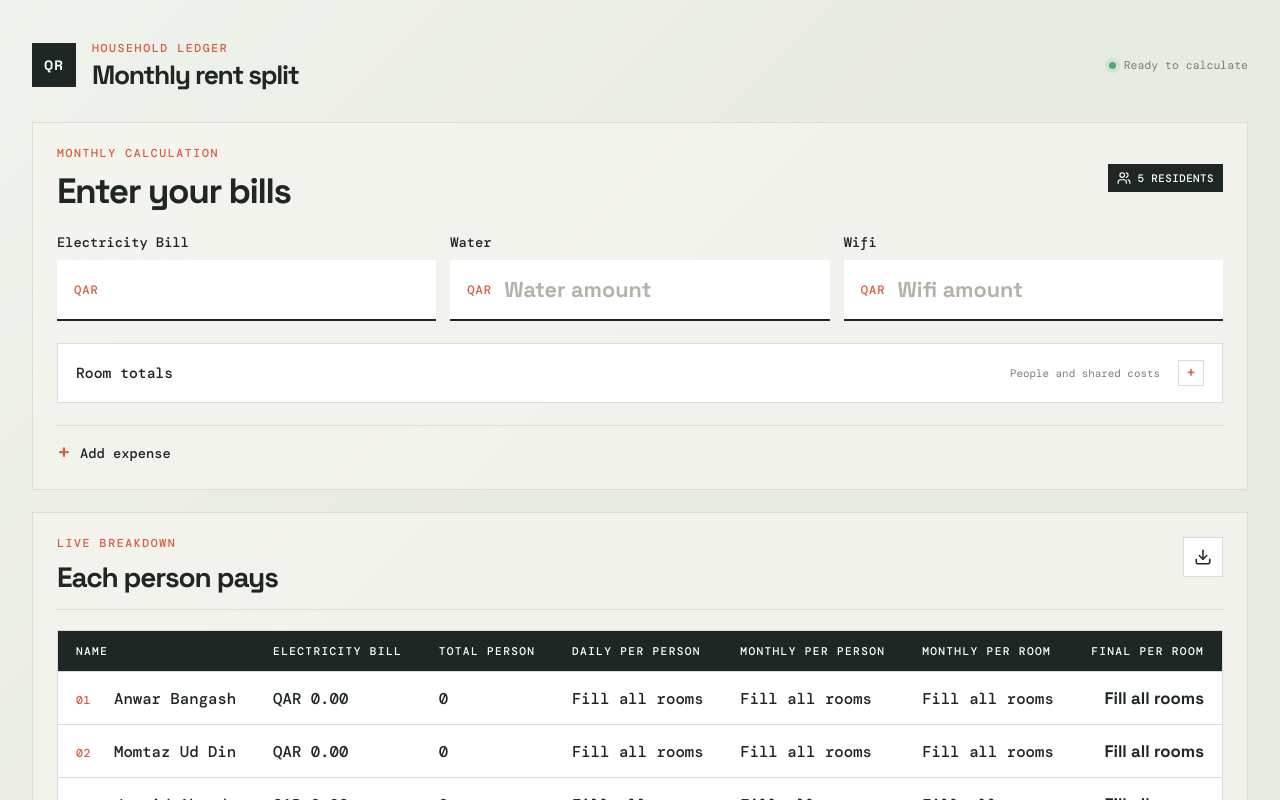
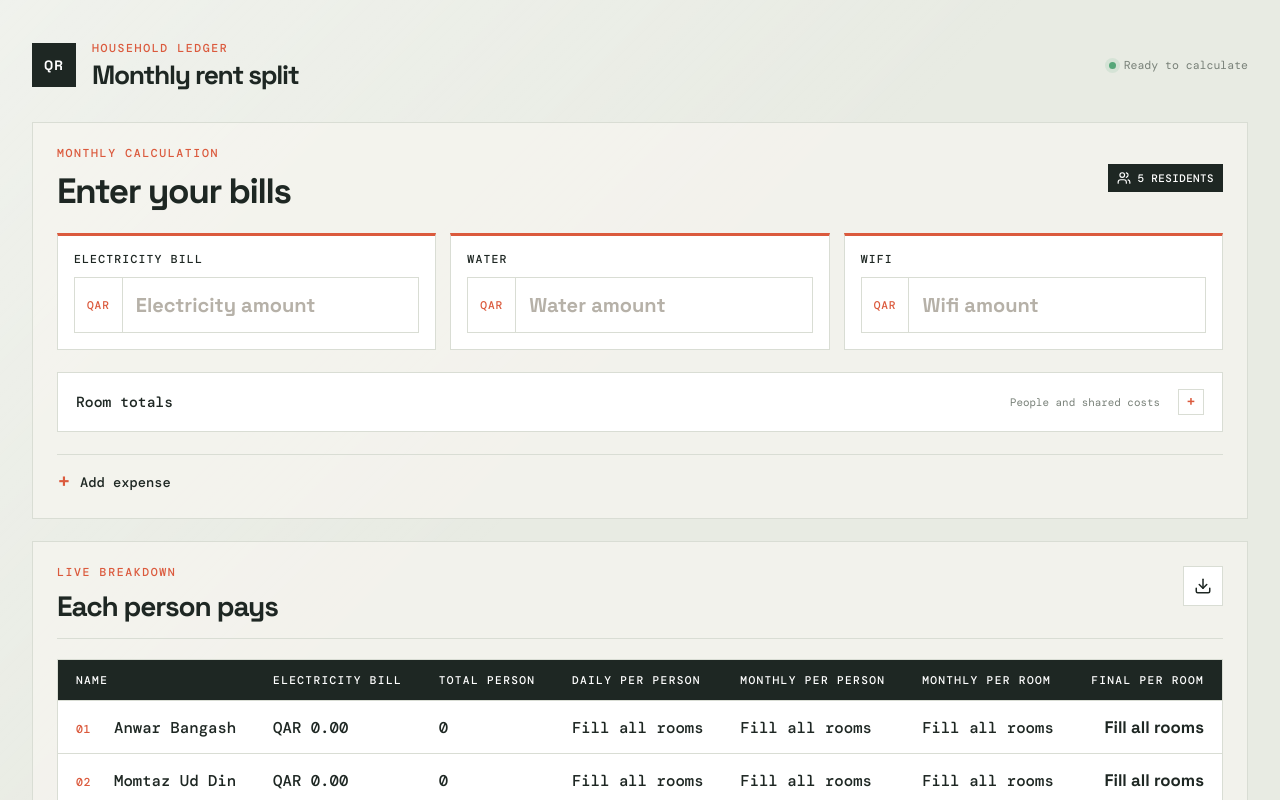
Before and after one commit to fazalhadi26/qatar-rent-project, a React (Vite) app: page / in a window 1280 px wide. Shown: the top 800 px of the page. Built offline with nearby package versions, Linux system fonts and the light colour scheme.

Commit message:
change montly limit

```diff
--- a/src/App.css
+++ b/src/App.css
@@ -16,11 +16,12 @@ h2 { margin-bottom: 0; font-size: clamp(1.6rem, 3vw, 2.2rem); line-height: 1; }
 .panel-heading, .results-heading { display: flex; align-items: flex-start; justify-content: space-between; gap: 24px; }
 .resident-count { padding: 7px 11px; border: 1px solid var(--line); color: var(--muted); font-size: 0.78rem; font-weight: 700; letter-spacing: 0.04em; text-transform: uppercase; }
 .bill-form { max-width: 450px; margin-top: 28px; }
-.bill-form label { display: block; margin-bottom: 9px; color: var(--ink); font-size: 0.86rem; font-weight: 700; }
-.input-wrap { display: flex; align-items: center; border-bottom: 2px solid var(--ink); background: var(--paper); transition: border-color 160ms ease, box-shadow 160ms ease; }
-.input-wrap:focus-within { border-color: var(--accent); box-shadow: 0 3px 0 var(--accent); }
-.currency { padding-left: 17px; color: var(--accent); font-size: 0.76rem; font-weight: 800; letter-spacing: 0.08em; }
-input { width: 100%; min-width: 0; padding: 16px 17px 16px 12px; border: 0; outline: 0; background: transparent; color: var(--ink); font: 700 1.35rem var(--heading); }
+.bill-form label { display: block; margin-bottom: 10px; color: var(--ink); font-size: 0.72rem; font-weight: 800; letter-spacing: 0.1em; text-transform: uppercase; }
+.bill-input-grid .bill-field { padding: 16px; border: 1px solid var(--line); border-top: 3px solid var(--accent); background: #fff; }
+.input-wrap { display: flex; min-height: 54px; align-items: center; border: 1px solid var(--line); background: var(--paper); transition: border-color 160ms ease, box-shadow 160ms ease, background 160ms ease; }
+.input-wrap:focus-within { border-color: var(--accent); background: #fff; box-shadow: 0 0 0 3px rgba(219, 90, 61, 0.12); }
+.currency { display: inline-flex; align-self: stretch; align-items: center; padding: 0 12px; border-right: 1px solid var(--line); color: var(--accent); font-size: 0.7rem; font-weight: 800; letter-spacing: 0.08em; }
+input { width: 100%; min-width: 0; padding: 14px 13px; border: 0; outline: 0; background: transparent; color: var(--ink); font: 700 1.25rem var(--heading); }
 input::placeholder { color: #b6b1a8; }
 .input-hint { margin: 10px 0 0; color: var(--muted); font-size: 0.8rem; }
 .room-bills { margin-top: 26px; border: 1px solid var(--line); background: #fff; }
--- a/src/App.tsx
+++ b/src/App.tsx
@@ -174,7 +174,7 @@ function App() {
                   min="0"
                   step="0.01"
                   inputMode="decimal"
-                  placeholder=""
+                  placeholder="Electricity amount"
                   value={electricityBill}
                   onChange={(event) => setElectricityBill(event.target.value)}
                 />
```
